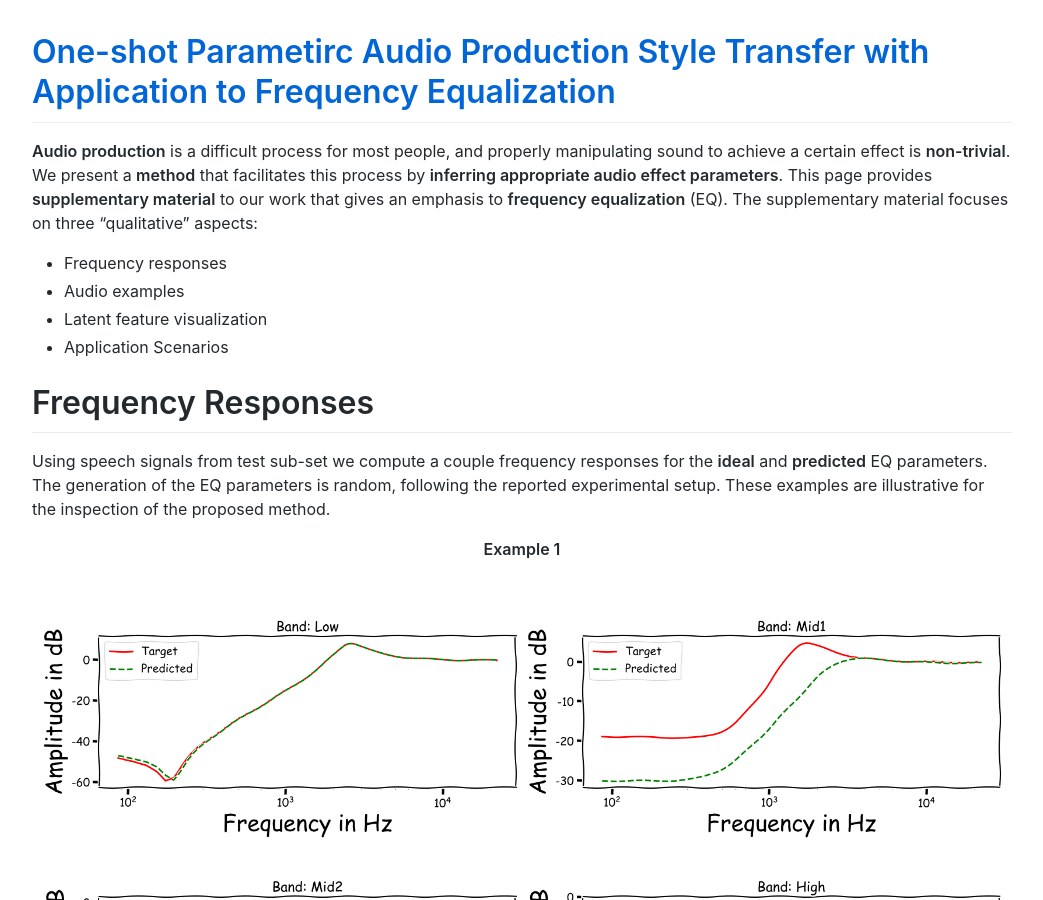
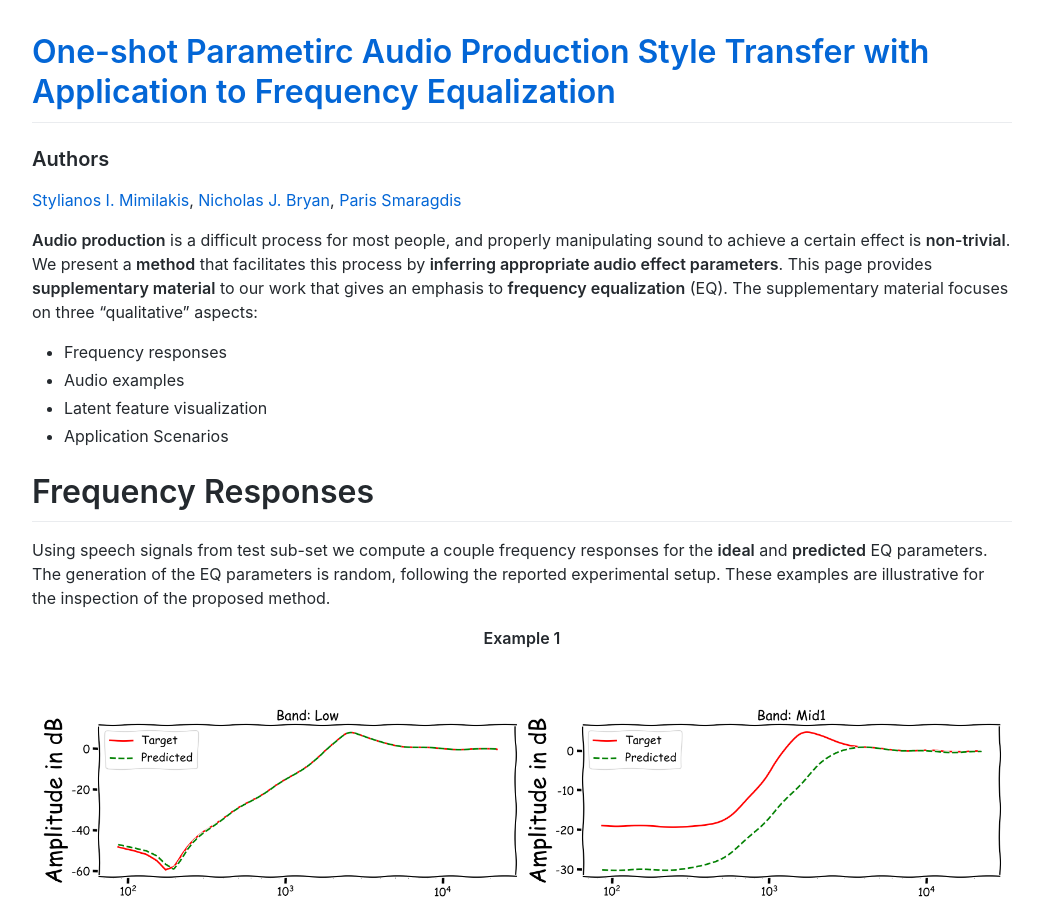
Before and after one commit to Js-Mim/sp-demo, a Jekyll site: the page built from index.md, in a window 1280 px wide and 900 px high. Shown: the whole window, without its empty margins (118-1161 px from the left). Built offline with Jekyll 4.4.1, drawn with Linux system fonts in a browser that asks for light colours; comment, search, counter and statistics services are not loaded; our own code applies the rules of GitHub Pages for plain Markdown files.

Commit message:
Update index.md

```diff
--- a/index.md
+++ b/index.md
@@ -1,6 +1,10 @@
 ---
 layout: default
 ---
+### Authors
+[Stylianos I. Mimilakis](https://github.com/Js-Mim), [Nicholas J. Bryan](https://research.adobe.com/person/nicholas-j-bryan/), [Paris Smaragdis](https://paris.cs.illinois.edu/)
+
+
 **Audio production** is a difficult process for most people, and properly manipulating sound to achieve a certain effect is **non-trivial**. We present a **method** that facilitates this process by **inferring appropriate audio effect parameters**. This page provides **supplementary material** to our work that gives an emphasis to **frequency equalization** (EQ). The supplementary material focuses on three "qualitative" aspects:
 * Frequency responses
 * Audio examples
```
